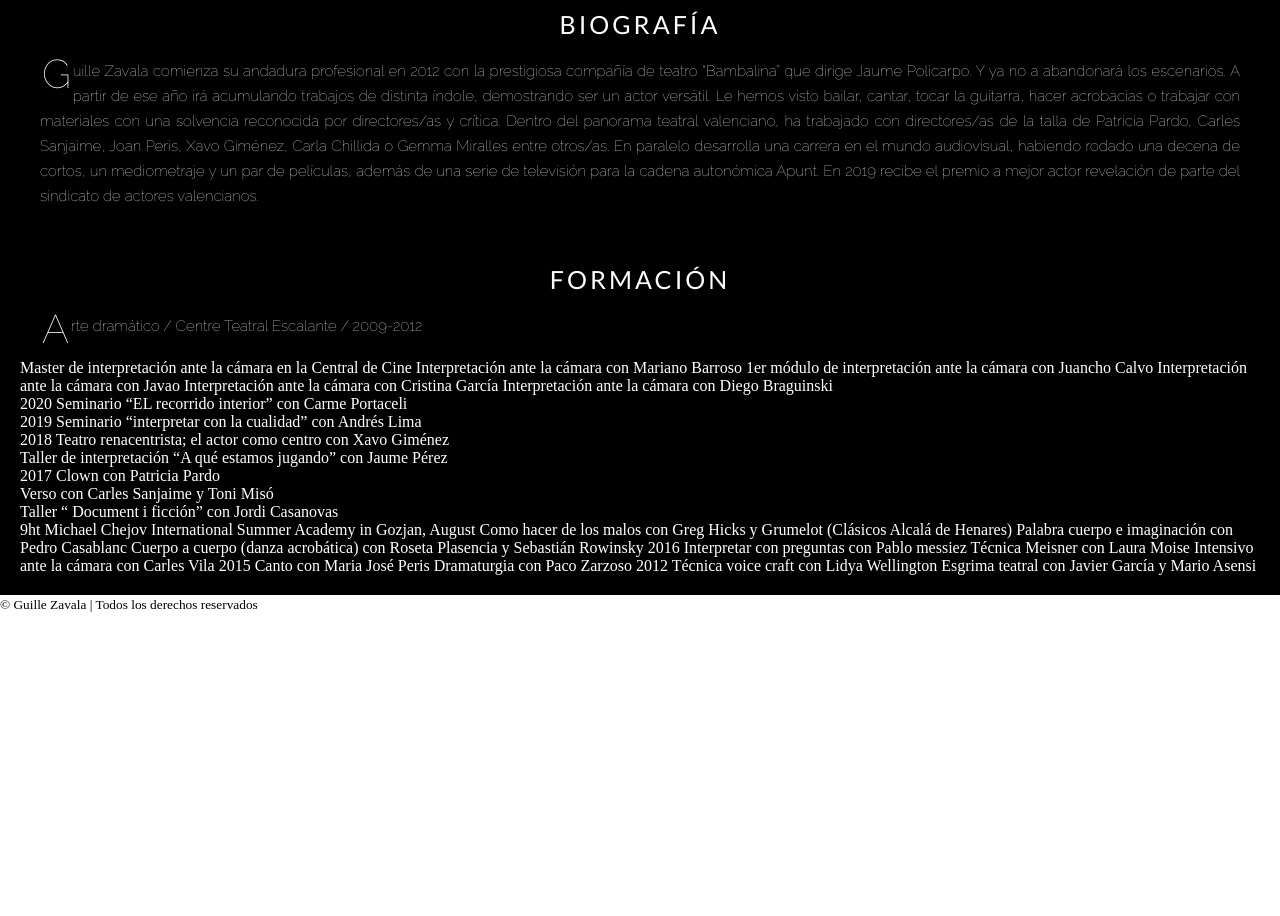
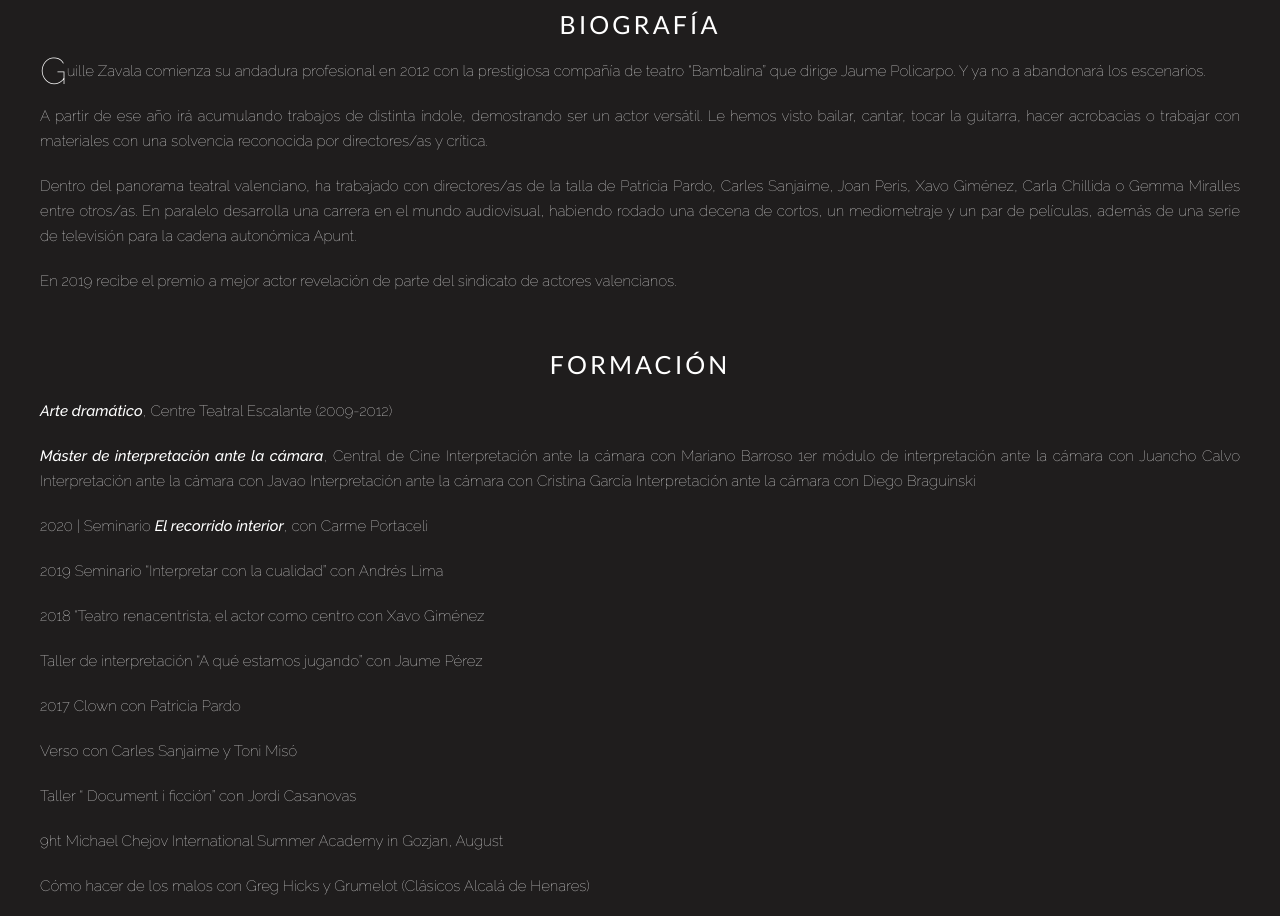
Before and after one commit to NataliaMigallon/Web_Guille_Zavala, a website: page src/html/bio.html in a window 1280 px wide. Shown: the part 50-966 px from the top of the page. Before the commit the page ends 800 px from the top, so only its background shows below. Drawn offline with nearby package versions, Linux system fonts and the light colour scheme; files that its build step writes are made by us from their sources.

Commit message:
Add bio styles

```diff
--- a/src/html/partials/academic-background.html
+++ b/src/html/partials/academic-background.html
@@ -1,29 +1,50 @@
 <div class="academic">
   <h2 class="academic__title">Formación</h2>
   <p class="academic__text">
-    Arte dramático / Centre Teatral Escalante / 2009-2012
+    <span class="academic__text--bold">Arte dramático</span>, Centre Teatral
+    Escalante (2009-2012)
   </p>
-  <p>
-    Master de interpretación ante la cámara en la Central de Cine Interpretación
-    ante la cámara con Mariano Barroso 1er módulo de interpretación ante la
-    cámara con Juancho Calvo Interpretación ante la cámara con Javao
-    Interpretación ante la cámara con Cristina García Interpretación ante la
-    cámara con Diego Braguinski
+  <p class="academic__text">
+    <span class="academic__text--bold"
+      >Máster de interpretación ante la cámara</span
+    >, Central de Cine Interpretación ante la cámara con Mariano Barroso 1er
+    módulo de interpretación ante la cámara con Juancho Calvo Interpretación
+    ante la cámara con Javao Interpretación ante la cámara con Cristina García
+    Interpretación ante la cámara con Diego Braguinski
   </p>
-  <p>2020 Seminario “EL recorrido interior” con Carme Portaceli</p>
-  <p>2019 Seminario “interpretar con la cualidad” con Andrés Lima</p>
-  <p>2018 Teatro renacentrista; el actor como centro con Xavo Giménez</p>
-  <p>Taller de interpretación “A qué estamos jugando” con Jaume Pérez</p>
-  <p>2017 Clown con Patricia Pardo</p>
-  <p>Verso con Carles Sanjaime y Toni Misó</p>
-  <p>Taller “
-    Document i ficción” con Jordi Casanovas</p>
-     9ht Michael Chejov International
-  Summer Academy in Gozjan, August Como hacer de los malos con Greg Hicks y
-  Grumelot (Clásicos Alcalá de Henares) Palabra cuerpo e imaginación con Pedro
-  Casablanc Cuerpo a cuerpo (danza acrobática) con Roseta Plasencia y Sebastián
-  Rowinsky 2016 Interpretar con preguntas con Pablo messiez Técnica Meisner con
-  Laura Moise Intensivo ante la cámara con Carles Vila 2015 Canto con Maria José
-  Peris Dramaturgia con Paco Zarzoso 2012 Técnica voice craft con Lidya
-  Wellington Esgrima teatral con Javier García y Mario Asensi
+  <p class="academic__text">
+    2020 | Seminario
+    <span class="academic__text--bold">El recorrido interior</span>, con Carme
+    Portaceli
+  </p>
+  <p class="academic__text">
+    2019 Seminario “Interpretar con la cualidad” con Andrés Lima
+  </p>
+  <p class="academic__text">
+    2018 "Teatro renacentrista; el actor como centro con Xavo Giménez
+  </p>
+  <p class="academic__text">
+    Taller de interpretación “A qué estamos jugando” con Jaume Pérez
+  </p>
+  <p class="academic__text">2017 Clown con Patricia Pardo</p>
+  <p class="academic__text">Verso con Carles Sanjaime y Toni Misó</p>
+  <p class="academic__text">Taller “ Document i ficción” con Jordi Casanovas</p>
+  <p class="academic__text">
+    9ht Michael Chejov International Summer Academy in Gozjan, August
+  </p>
+  <p class="academic__text">
+    Cómo hacer de los malos con Greg Hicks y Grumelot (Clásicos Alcalá de
+    Henares)
+  </p>
+  <p class="academic__text">Palabra cuerpo e imaginación con Pedro Casablanc</p>
+  <p class="academic__text">
+    Cuerpo a cuerpo (danza acrobática) con Roseta Plasencia y Sebastián Rowinsky
+  </p>
+  <p class="academic__text">2016 Interpretar con preguntas con Pablo Messiez</p>
+  <p class="academic__text">Técnica Meisner con Laura Moise</p>
+  <p class="academic__text">Intensivo ante la cámara con Carles Vila</p>
+  <p class="academic__text">2015 Canto con María José Peris</p>
+  <p class="academic__text">Dramaturgia con Paco Zarzoso</p>
+  <p class="academic__text">2012 Técnica voice craft con Lydia Wellington</p>
+  <p class="academic__text">Esgrima teatral con Javier García y Mario Asensi</p>
 </div>
--- a/src/html/partials/trajectory.html
+++ b/src/html/partials/trajectory.html
@@ -3,16 +3,24 @@
   <p class="bio__text">
     Guille Zavala comienza su andadura profesional en 2012 con la prestigiosa
     compañía de teatro “Bambalina” que dirige Jaume Policarpo. Y ya no a
-    abandonará los escenarios. A partir de ese año irá acumulando trabajos de
-    distinta índole, demostrando ser un actor versátil. Le hemos visto bailar,
-    cantar, tocar la guitarra, hacer acrobacias o trabajar con materiales con
-    una solvencia reconocida por directores/as y crítica. Dentro del panorama
-    teatral valenciano, ha trabajado con directores/as de la talla de Patricia
-    Pardo, Carles Sanjaime, Joan Peris, Xavo Giménez, Carla Chillida o Gemma
-    Miralles entre otros/as. En paralelo desarrolla una carrera en el mundo
-    audiovisual, habiendo rodado una decena de cortos, un mediometraje y un par
-    de películas, además de una serie de televisión para la cadena autonómica
-    Apunt. En 2019 recibe el premio a mejor actor revelación de parte del
-    sindicato de actores valencianos.
+    abandonará los escenarios.
+  </p>
+  <p class="bio__text2">
+    A partir de ese año irá acumulando trabajos de distinta índole, demostrando
+    ser un actor versátil. Le hemos visto bailar, cantar, tocar la guitarra,
+    hacer acrobacias o trabajar con materiales con una solvencia reconocida por
+    directores/as y crítica.
+  </p>
+  <p class="bio__text2">
+    Dentro del panorama teatral valenciano, ha trabajado con directores/as de la
+    talla de Patricia Pardo, Carles Sanjaime, Joan Peris, Xavo Giménez, Carla
+    Chillida o Gemma Miralles entre otros/as. En paralelo desarrolla una carrera
+    en el mundo audiovisual, habiendo rodado una decena de cortos, un
+    mediometraje y un par de películas, además de una serie de televisión para
+    la cadena autonómica Apunt.
+  </p>
+  <p class="bio__text2">
+    En 2019 recibe el premio a mejor actor revelación de parte del sindicato de
+    actores valencianos.
   </p>
 </div>
--- a/src/scss/core/_variables.scss
+++ b/src/scss/core/_variables.scss
@@ -4,7 +4,7 @@ $font-Lato: "Lato", sans-serif;
 $font-Raleway: "Raleway", sans-serif;
 
 // colors
-$color-background: #000000;
+$color-background: rgb(31, 29, 29);
 $color-text1: #ffffff;
 $color-text2: #999;
 $color-secondary: #999;
--- a/src/scss/pages/_bio.scss
+++ b/src/scss/pages/_bio.scss
@@ -21,9 +21,18 @@
     margin: 20px;
   }
   &__text::first-letter {
-    font-size: 40px;
-    margin: 2px;
+    font-size: 37px;
+    //margin: 1px;
     float: left;
+  }
+  &__text2 {
+    font-family: $font-Raleway;
+    font-size: 15px;
+    font-weight: 100;
+    color: $color-text1;
+    text-align: justify;
+    line-height: 25px;
+    margin: 20px;
   }
 }
 .academic {
@@ -48,10 +57,12 @@
     text-align: justify;
     line-height: 25px;
     margin: 20px;
-  }
-  &__text::first-letter {
-    font-size: 40px;
-    margin: 2px;
-    float: left;
+    &--bold {
+      font-weight: 500;
+      font-style: italic;
+    }
+    &--italic {
+      font-style: italic;
+    }
   }
 }
```
Also changed, not shown: src/html/index.html (line endings or trailing spaces), src/html/partials/header.html (line endings or trailing spaces), src/scss/core/_reset.scss (line endings or trailing spaces), src/scss/layout/_header.scss (line endings or trailing spaces).
